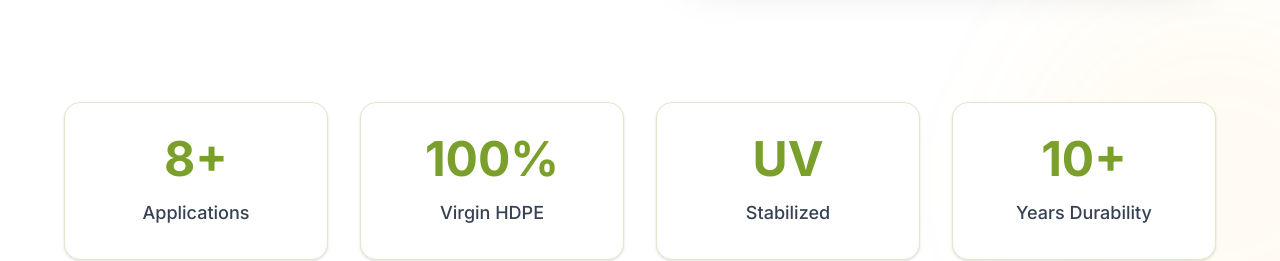
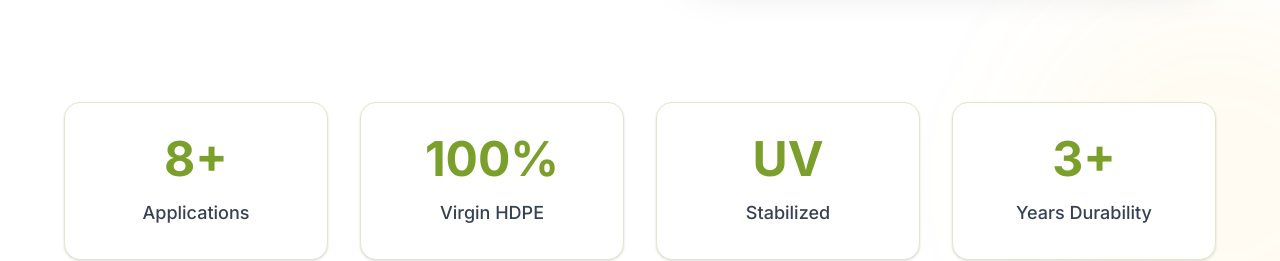
Before and after one commit to Proactii-Media/Genuine-Agro, a Next.js app: page /applications in a window 1280 px wide. Shown: the part 1120-1381 px from the top of the page. Built offline with nearby package versions, Linux system fonts and the light colour scheme; no server answers.

Commit message:
Change durability number from '10+' to '3+'
3 years update

```diff
--- a/app/applications/page.tsx
+++ b/app/applications/page.tsx
@@ -262,7 +262,7 @@ export default function ApplicationsPage() {
                 title: "Stabilized",
               },
               {
-                number: "10+",
+                number: "3+",
                 title: "Years Durability",
               },
             ].map((item) => (
```
